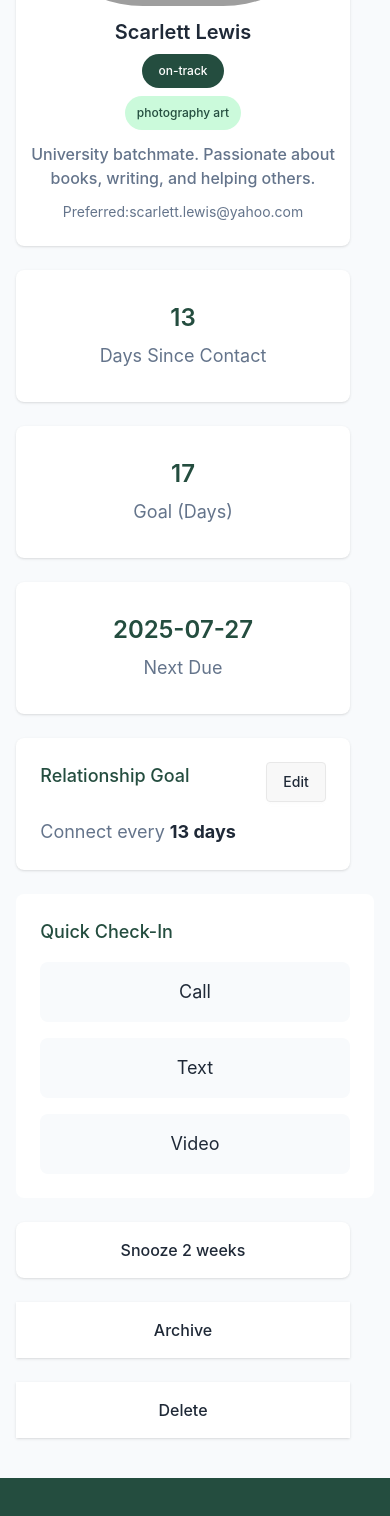
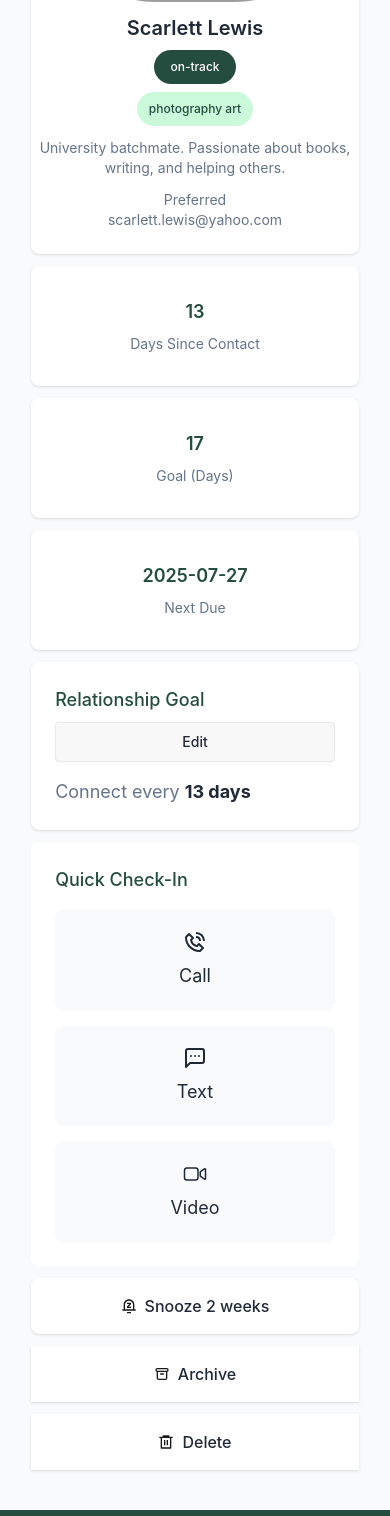
Before and after one commit to tfshorifulislam/keen-keeper, a React (Vite) app: page /Home/1 in a window 390 px wide. Shown: the part 360-1876 px from the top of the page. Built offline with nearby package versions, Linux system fonts and the light colour scheme; grey boxes are pictures that could not be loaded.

Commit message:
friend details section responsive class update and icon add

```diff
--- a/src/pages/FriendDetails/FriendDetailsLayout/FriendDetailsLayout.jsx
+++ b/src/pages/FriendDetails/FriendDetailsLayout/FriendDetailsLayout.jsx
@@ -1,10 +1,16 @@
 import React from 'react';
+import { BiPhoneCall } from "react-icons/bi";
+import { LuMessageSquareMore } from "react-icons/lu";
+import { IoVideocamOutline } from "react-icons/io5";
+import { RiNotificationSnoozeLine } from "react-icons/ri";
+import { HiOutlineArchive } from "react-icons/hi";
+import { RiDeleteBin6Line } from "react-icons/ri";
 
 const FriendDetailsLayout = ({ expectedFriendDetails }) => {
     const { picture, name, bio, status, email, tags, days_since_contact, goal, next_due_date } = expectedFriendDetails;
     return (
-        <div>
-            <div className='grid grid-cols-1 md:grid-cols-5 grid-rows-1 md:grid-rows-7 gap-6 mt-10 md:mt-20'>
+        <div className='w-11/12 mx-auto'>
+            <div className='grid grid-cols-1 md:grid-cols-5 grid-rows-1 md:grid-rows-7 gap-3 lg:gap-6 mt-10 md:mt-20'>
                 <div className='bg-white rounded-lg col-span-2 row-span-4 flex flex-col justify-center space-y-3 py-6 px-2 shadow-sm'>
                     <div className='flex justify-center'>
                         <img className='rounded-full' src={picture} alt={name} />
@@ -32,24 +38,33 @@ const FriendDetailsLayout = ({ expectedFriendDetails }) => {
                             </div>
                         </div>
                     </div>
-                    <p className='text-[#64748B] font-medium text-center'>{bio}</p>
-                    <p className='text-[#64748B] text-sm text-center'>Preferred:{email}</p>
+                    <p
+                        className='text-[#64748B] font-normal md:font-medium text-center text-sm lg:text-lg '>
+                        {bio}
+                    </p>
+                    <div
+                    className='text-[#64748B] text-sm text-center wrap-anywhere flex flex-col lg:flex-row justify-center items-center'>
+                        <span>Preferred</span>
+                        <p>
+                            {email}
+                        </p>
+                    </div>
                 </div>
 
                 <div className='col-span-2 md:col-span-1 row-span-2  bg-white py-8 rounded-lg flex flex-col justify-center items-center space-y-2 shadow-sm px-1'>
-                    <p className='font-semibold text-[#244D3F] text-2xl md:text-3xl'>{days_since_contact}</p>
-                    <p className='text-[#64748B] text-lg'>Days Since Contact</p>
+                    <p className='font-semibold text-[#244D3F] text-lg lg:text-3xl'>{days_since_contact}</p>
+                    <p className='text-[#64748B] text-sm lg:text-lg text-center '>Days Since Contact</p>
                 </div>
                 <div className='col-span-2 md:col-span-1 row-span-2 bg-white py-8 rounded-lg flex flex-col justify-center items-center space-y-2 shadow-sm px-1'>
-                    <p className='font-semibold text-[#244D3F] text-2xl md:text-3xl'>{goal}</p>
-                    <p className='text-[#64748B] text-lg'>Goal (Days)</p>
+                    <p className='font-semibold text-[#244D3F] text-lg lg:text-3xl'>{goal}</p>
+                    <p className='text-[#64748B] text-sm lg:text-lg '>Goal (Days)</p>
                 </div>
                 <div className='col-span-2 md:col-span-1 row-span-2 bg-white py-8 rounded-lg flex flex-col justify-center items-center space-y-2 px-1 shadow-sm'>
-                    <p className='font-semibold text-[#244D3F] text-2xl md:text-3xl'>{next_due_date}</p>
-                    <p className='text-[#64748B] text-lg'>Next Due</p>
+                    <p className='font-semibold text-[#244D3F] text-lg  lg:text-3xl'>{next_due_date}</p>
+                    <p className='text-[#64748B] text-sm lg:text-lg '>Next Due</p>
                 </div>
                 <div className='col-span-2 md:col-span-3 row-span-2 p-6 space-y-4 bg-white shadow-sm rounded-lg'>
-                    <span className='flex justify-between'>
+                    <span className='flex flex-col space-y-2 md:flex-row justify-between'>
                         <p className='font-medium text-lg text-[#244D3F]'>
                             Relationship Goal
                         </p>
@@ -59,33 +74,46 @@ const FriendDetailsLayout = ({ expectedFriendDetails }) => {
                         <p className='text-[#64748B] text-lg'>Connect every <span className='text-[#1F2937] font-bold text-lg'>{days_since_contact} days</span> </p>
                     </div>
                 </div>
-                <div className='col-span-2 bg-white md:flex justify-center items-center py-4 shadow-sm rounded-lg hidden'>
-                    <p className='font-medium text-[#1F2937]'>Snooze 2 weeks</p>
+                <div className='col-span-2 bg-white md:flex gap-2 justify-center items-center py-4 shadow-sm rounded-lg hidden'>
+                    <RiNotificationSnoozeLine />
+                    <p
+                        className='font-medium text-[#1F2937] '>
+                        Snooze 2 weeks
+                    </p>
                 </div>
-                <div className='col-span-3 row-span-3 bg-white  space-y-4 p-6 rounded-lg'>
+                <div className='col-span-2 md:col-span-3 row-span-3 bg-white  space-y-4 p-6 rounded-lg'>
                     <div className='flex justify-start'>
                         <p className='font-medium text-lg text-[#244D3F]'>Quick Check-In</p>
                     </div>
                     <div className='grid grid-cols-1 md:grid-cols-3 gap-4'>
-                        <div className='text-lg flex justify-center items-center text-[#1F2937] p-4 space-y-2 bg-[#F8FAFC] rounded-lg'>
+                        <div className='text-lg flex justify-center items-center flex-col text-[#1F2937] p-5 md:p-10 space-y-2 bg-[#F8FAFC] rounded-lg'>
+                            <BiPhoneCall className='text-2xl md:text-3xl lg:text-5xl' />
                             <p>Call</p>
                         </div>
-                        <div className='text-lg flex justify-center items-center text-[#1F2937] p-4 space-y-2 bg-[#F8FAFC] rounded-lg'>
+                        <div className='text-lg flex justify-center items-center flex-col text-[#1F2937] p-5 md:p-10 space-y-2 bg-[#F8FAFC] rounded-lg'>
+                            <LuMessageSquareMore className='text-2xl md:text-3xl lg:text-5xl' />
                             <p>Text</p>
                         </div>
-                        <div className='text-lg flex justify-center items-center text-[#1F2937] p-4 space-y-2 bg-[#F8FAFC] rounded-lg'>
+                        <div className='text-lg flex flex-col justify-center items-center text-[#1F2937] p-5 md:p-10 space-y-2 bg-[#F8FAFC] rounded-lg'>
+                            <IoVideocamOutline className='text-2xl md:text-3xl lg:text-5xl' />
                             <p>Video</p>
                         </div>
                     </div>
                 </div>
-                {/* extra btn for mobaile responsive */}
-                <div className='col-span-2 bg-white flex justify-center items-center py-4 shadow-sm rounded-lg md:hidden'>
-                    <p className='font-medium text-[#1F2937]'>Snooze 2 weeks</p>
+                {/* extra btn for mobile responsive */}
+                <div className='col-span-2 bg-white flex gap-2 justify-center items-center py-4 shadow-sm rounded-lg md:hidden'>
+                    <RiNotificationSnoozeLine />
+                    <p
+                        className='font-medium text-[#1F2937]'>
+                        Snooze 2 weeks
+                    </p>
                 </div>
-                <div className='col-span-2 bg-white flex justify-center items-center py-4 shadow-sm'>
+                <div className='col-span-2 bg-white flex gap-2 justify-center items-center py-4 shadow-sm'>
+                    <HiOutlineArchive />
                     <p className='font-medium text-[#1F2937]'>Archive</p>
                 </div>
-                <div className='col-span-2 bg-white flex justify-center items-center py-4 shadow-sm'>
+                <div className='col-span-2 bg-white flex gap-2 justify-center items-center py-4 shadow-sm'>
+                    <RiDeleteBin6Line />
                     <p className='font-medium text-[#1F2937]'>Delete</p>
                 </div>
             </div>
```
